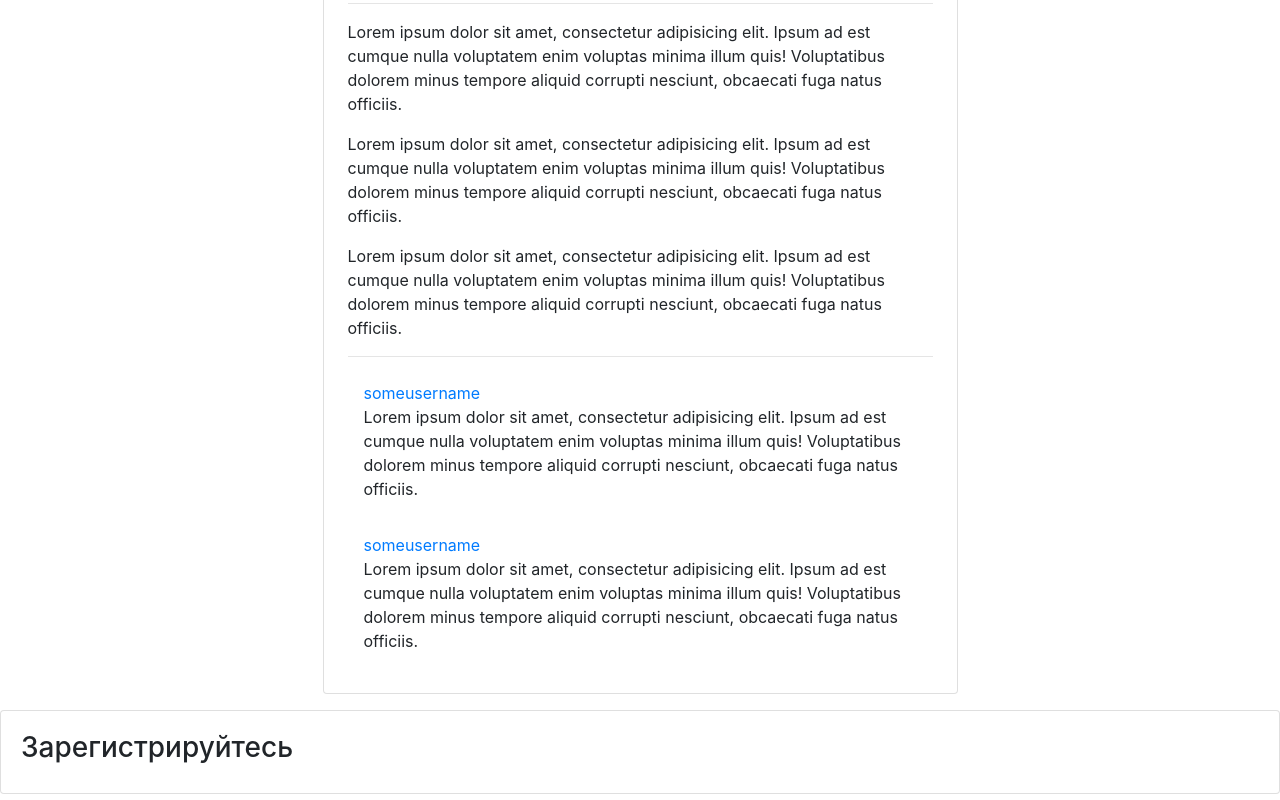
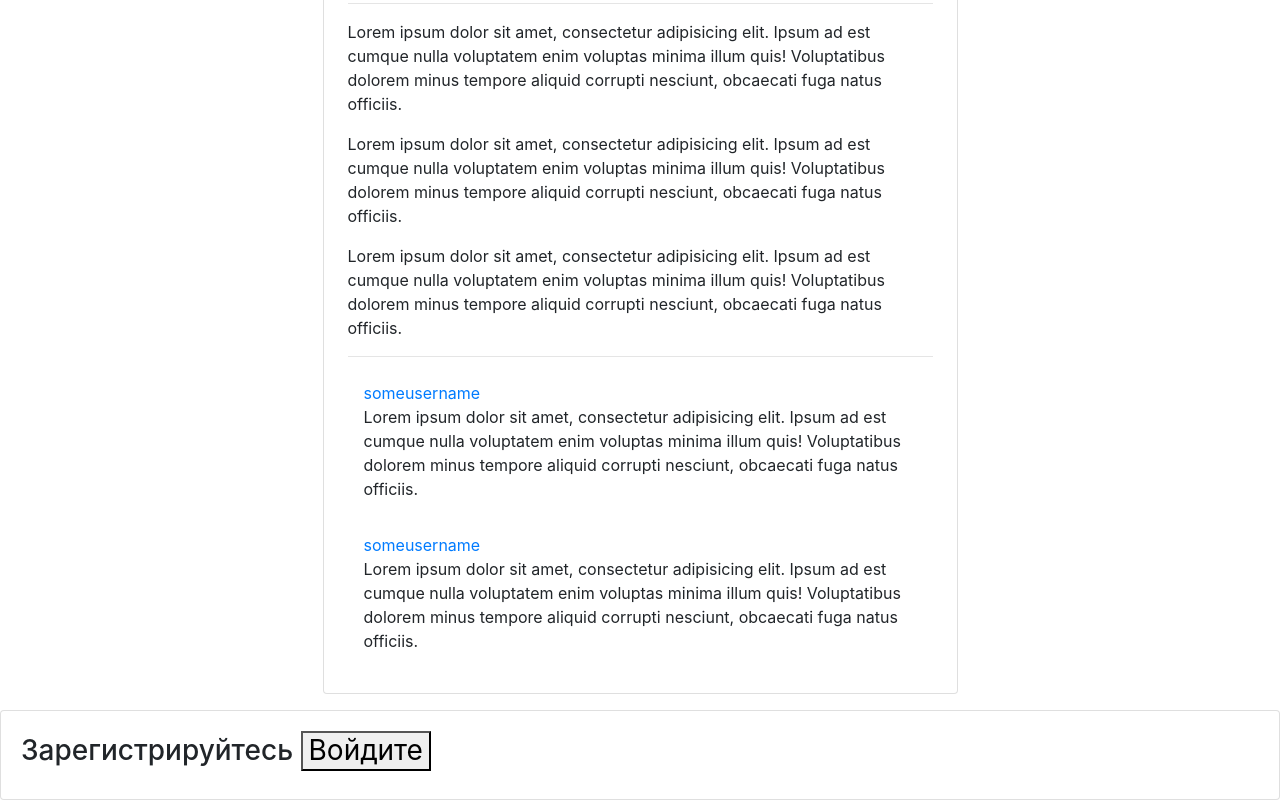
Before and after one commit to Dastanss283/homework_59_kubanychbekob_dastan, a plain HTML site: page index.html in a window 1280 px wide. Shown: the part 602-1402 px from the top of the page. Drawn offline with nearby package versions, Linux system fonts and the light colour scheme.

Commit message:
last commit

```diff
--- a/index.html
+++ b/index.html
@@ -6,7 +6,7 @@
   <link rel="stylesheet" href="https://cdnjs.cloudflare.com/ajax/libs/font-awesome/5.11.2/css/all.min.css">
   <link rel="stylesheet" href="https://stackpath.bootstrapcdn.com/bootstrap/4.4.1/css/bootstrap.min.css" integrity="sha384-Vkoo8x4CGsO3+Hhxv8T/Q5PaXtkKtu6ug5TOeNV6gBiFeWPGFN9MuhOf23Q9Ifjh" crossorigin="anonymous">
 </head>
-  <body class="no-scroll">
+  <body id="noscroll" class="no-scroll">
   <div class="container">
     <div class="row justify-content-center">
       <div class="col col-lg-7 posts-container">
@@ -68,7 +68,8 @@
   <section id="page-splash" class="page-splash">
     <div class="card" id="registration-form">
       <div class="card-body">
-        <h3 class="h3">Зарегистрируйтесь</h3>
+        <h3 class="h3">Зарегистрируйтесь <button onclick="hideSplashScreen()"> Войдите </button>
+        </h3>
       </div>
     </div>
   </section>
--- a/main.js
+++ b/main.js
@@ -13,3 +13,10 @@ var post = document.getElementsByClassName("fas fa-bookmark")[0];
 post.addEventListener("click", function(){
 	this.style.color = (this.style.color == 'black') ? '#DCFFEF' : 'black';
 })
+
+function  hideSplashScreen(){
+  let win = document.getElementById("page-splash");
+  let splash = document.getElementById('noscroll');
+  win.style.visibility = "hidden";
+    splash.classList.remove("no-scroll");
+}
```
